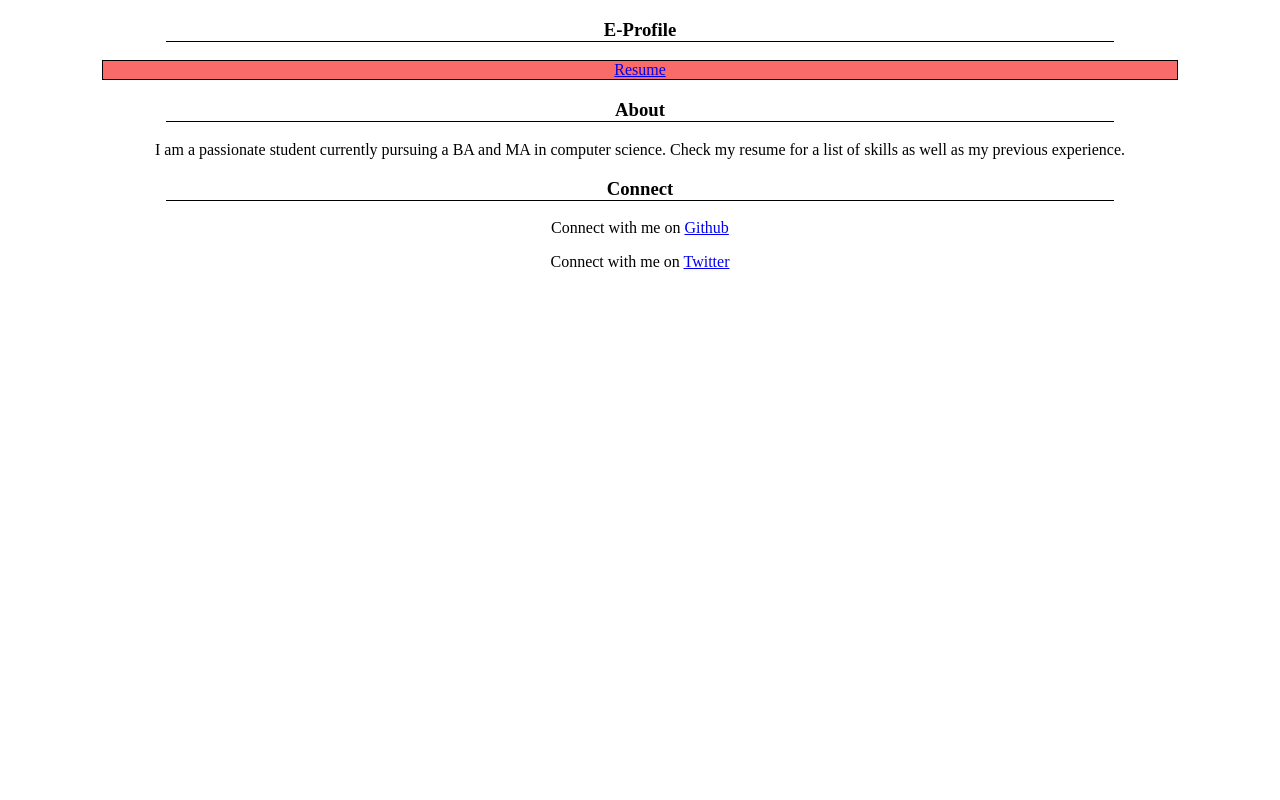
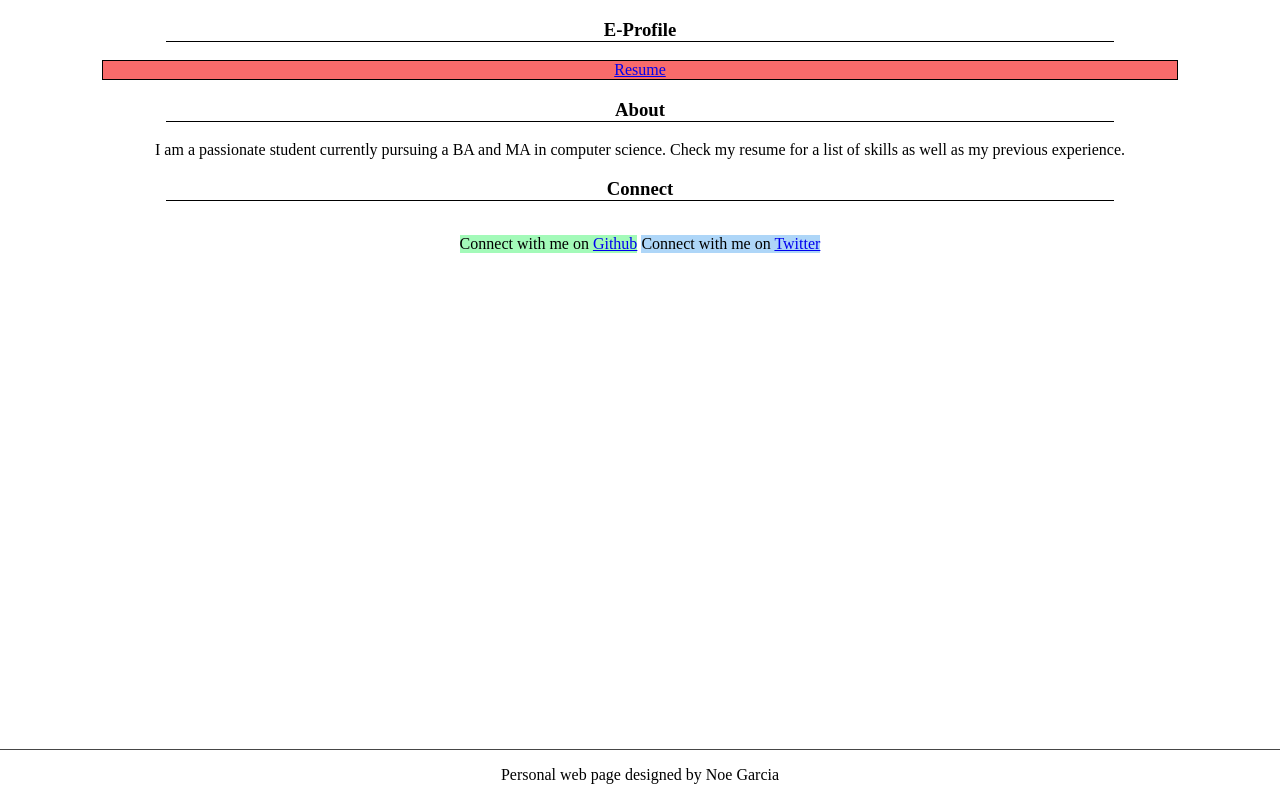
Before and after one commit to JustSomeCarbon/personalpage, a plain HTML site: page index.html in a window 1280 px wide. Drawn offline with Linux system fonts and the light colour scheme.

Commit message:
feat: finished css hw2

```diff
--- a/index.html
+++ b/index.html
@@ -17,9 +17,13 @@
 
 		<center><h3>Connect</h3></center>
 		<div class="contact">
-		<p>Connect with me on <a href="https://github.com/JustSomeCarbon">Github</a></p>
-		<p>Connect with me on <a href="https://twitter.com/noav_garcia">Twitter</a></p>
+		<p id="github">Connect with me on <a href="https://github.com/JustSomeCarbon">Github</a></p>
+		<p id="twitter">Connect with me on <a href="https://twitter.com/noav_garcia">Twitter</a></p>
 		</div>
-
+		<center>
+		<footer>
+			<p>Personal web page designed by Noe Garcia</p>
+		</footer>
+		</center>
 	</body>
 </html>
--- a/indexstyle.css
+++ b/indexstyle.css
@@ -16,3 +16,24 @@ nav {
 	background-color: #F96B6B;
 	width: 85%;
 }
+
+#github {
+	background-color: #A3FAB9;
+	display: inline-block;
+	text-align: center;
+}
+
+#twitter {
+	background-color: #AED6F8;
+	text-align: center;
+	display: inline-block;
+}
+
+footer {
+	border-top: 1px solid #464646;
+	width: 100%;
+	bottom: 0;
+	left: 0;
+	text-align: center;
+	position: fixed;
+}
```
